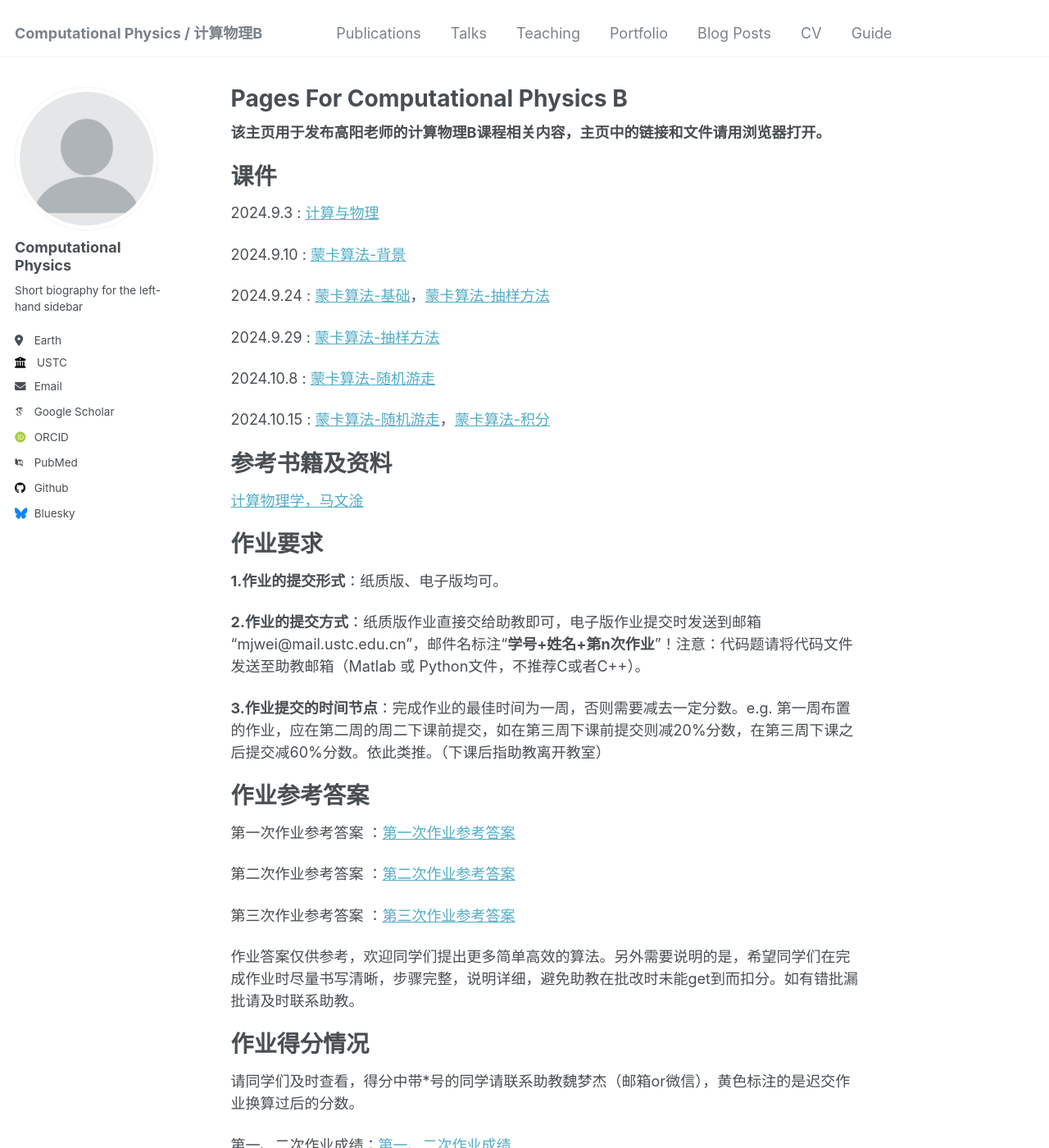
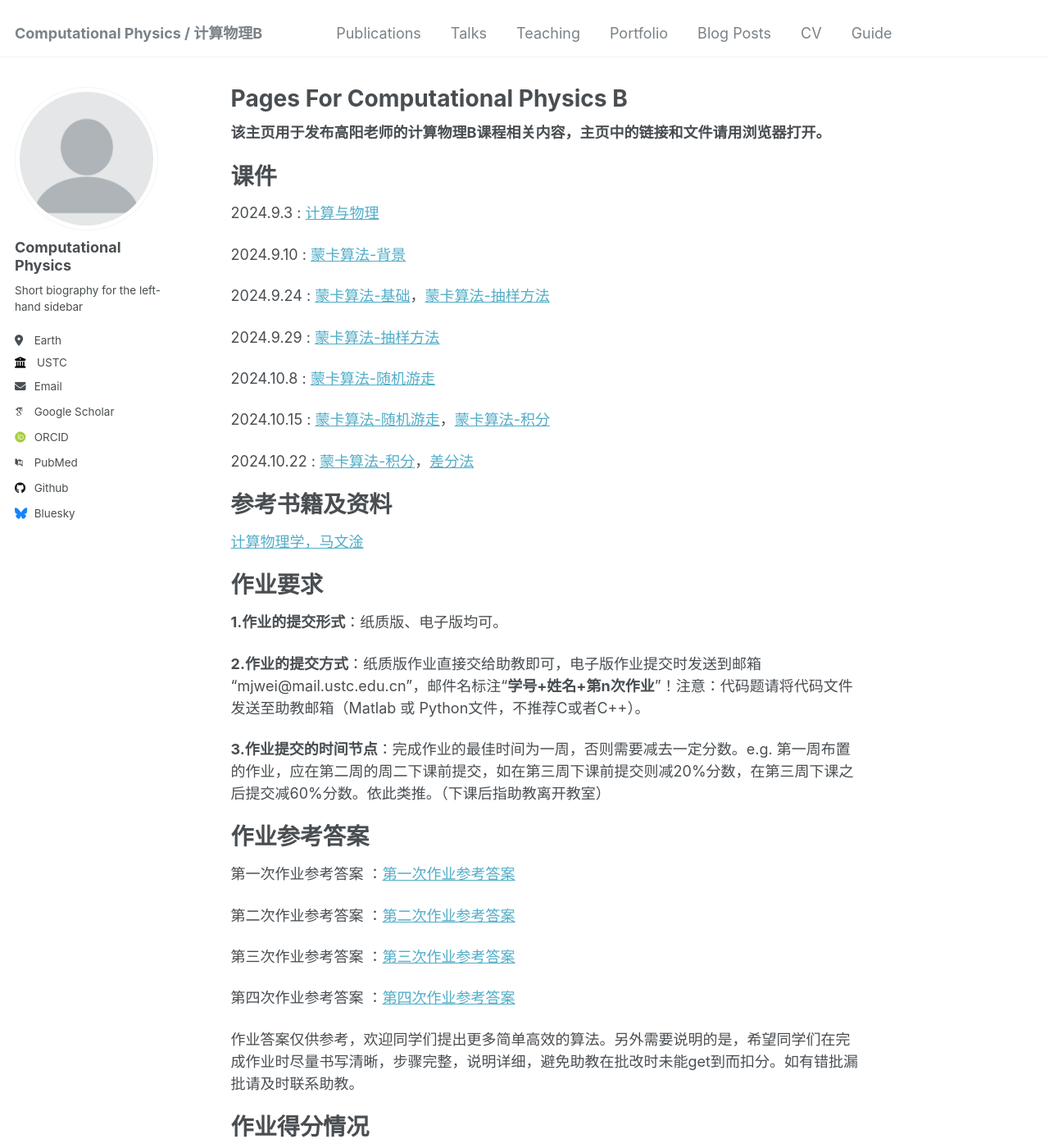
Before and after one commit to ZhouJikunn/ZhouJikunn.github.io, a Jekyll site: the page built from _pages/about.md, in a window 1280 px wide and 1400 px high. Shown: the whole window at 82% size. Built offline with Jekyll 4.4.1, drawn with Linux system fonts in a browser that asks for light colours; some web fonts are replaced.

Commit message:
Update about.md

```diff
--- a/_pages/about.md
+++ b/_pages/about.md
@@ -22,6 +22,9 @@ redirect_from:
 
 2024.10.15 : [蒙卡算法-随机游走](http://zhoujikunn.github.io/files/蒙卡算法：随机游走2.pdf)，[蒙卡算法-积分](http://zhoujikunn.github.io/files/蒙卡算法：积分.pdf)
 
+2024.10.22 : [蒙卡算法-积分](http://zhoujikunn.github.io/files/蒙卡算法：积分2.pdf)，[差分法](http://zhoujikunn.github.io/files/差分法.pdf)
+
+
 参考书籍及资料
 ======
 [计算物理学，马文淦](http://zhoujikunn.github.io/files/计算物理学.pdf)
@@ -41,6 +44,8 @@ redirect_from:
 第二次作业参考答案 ：[第二次作业参考答案](http://zhoujikunn.github.io/files/第二次作业参考答案.pdf)
 
 第三次作业参考答案 ：[第三次作业参考答案](http://zhoujikunn.github.io/files/第三次作业参考答案.pdf)
+
+第四次作业参考答案 ：[第四次作业参考答案](http://zhoujikunn.github.io/files/第四次作业参考答案.pdf)
 
 作业答案仅供参考，欢迎同学们提出更多简单高效的算法。另外需要说明的是，希望同学们在完成作业时尽量书写清晰，步骤完整，说明详细，避免助教在批改时未能get到而扣分。如有错批漏批请及时联系助教。
 
```
